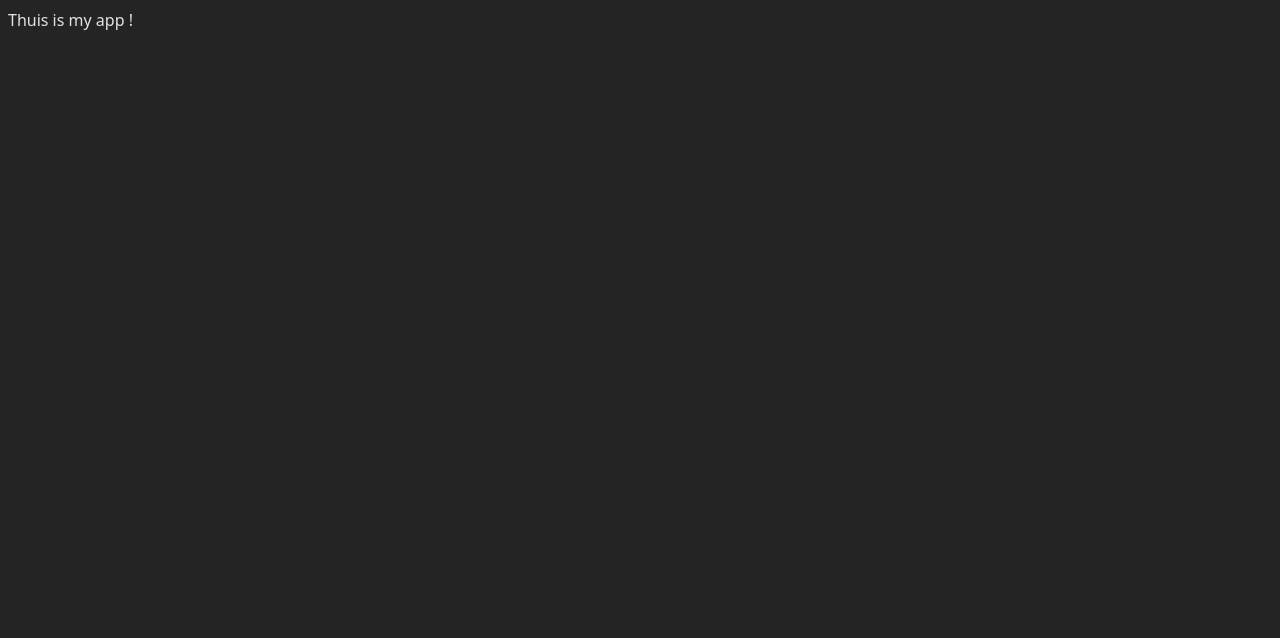
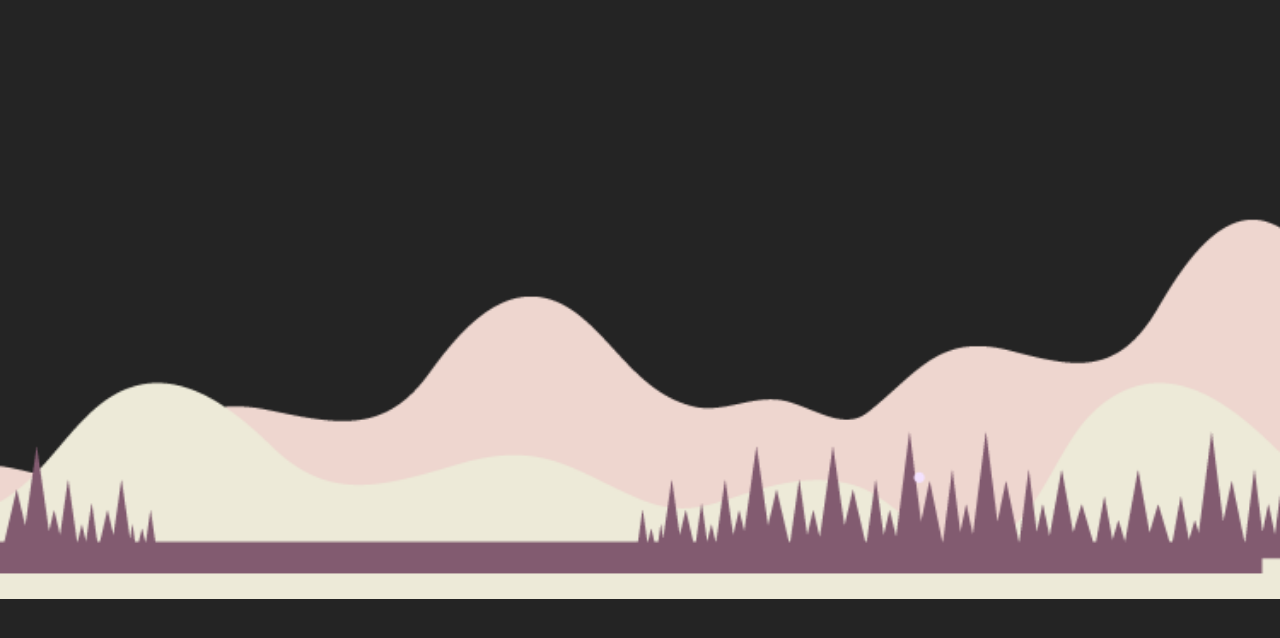
Before and after one commit to lostmart/medieval-sharpness, a React (Vite) app: page / in a window 1280 px wide. Shown: the top 638 px of the page. Built offline with nearby package versions, Linux system fonts and the light colour scheme.

Commit message:
new siuntances

```diff
--- a/package.json
+++ b/package.json
@@ -22,6 +22,7 @@
     "eslint-plugin-react-hooks": "^5.2.0",
     "eslint-plugin-react-refresh": "^0.4.20",
     "globals": "^16.4.0",
+    "sass-embedded": "^1.93.2",
     "typescript": "~5.8.3",
     "typescript-eslint": "^8.44.0",
     "vite": "^7.1.7"
--- /dev/null
+++ b/src/App.module.scss
@@ -0,0 +1,22 @@
+.main {
+	width: 100vw;
+	height: 100vh;
+	overflow: hidden;
+	position: relative;
+}
+
+.backgroundImage {
+	width: 100%;
+	height: 100%;
+	object-fit: contain;
+	object-position: center;
+}
+
+// Alternative: if you want to use it as a CSS background
+.backgroundContainer {
+	width: 100vw;
+	min-height: 50vh;
+	background-size: cover;
+	background-position: center;
+	background-repeat: no-repeat;
+}
--- a/src/App.tsx
+++ b/src/App.tsx
@@ -1,5 +1,15 @@
+import styles from "./App.module.scss"
+
+import bg from "./assets/bg.png"
+import house from "./assets/06.png"
+
 const App = () => {
-	return <div>Thuis is my app !</div>
+	return (
+		<main className={styles.main}>
+			<img className={styles.backgroundImage} src={bg} alt="background" />
+			<img src={house} alt="" />
+		</main>
+	)
 }
 
 export default App
--- a/src/index.css
+++ b/src/index.css
@@ -1,3 +1,9 @@
+* {
+  margin: 0;
+  padding: 0;
+  box-sizing: border-box;
+}
+
 :root {
   font-family: system-ui, Avenir, Helvetica, Arial, sans-serif;
   line-height: 1.5;
```
Also changed, not shown: 1 other file (tests, documents, lock files or other folders).
